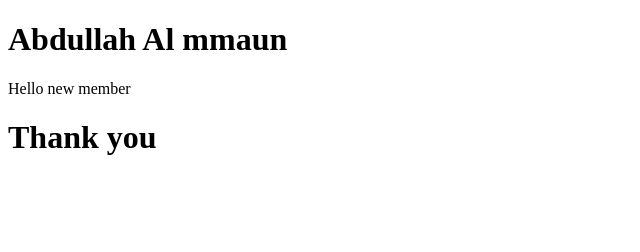
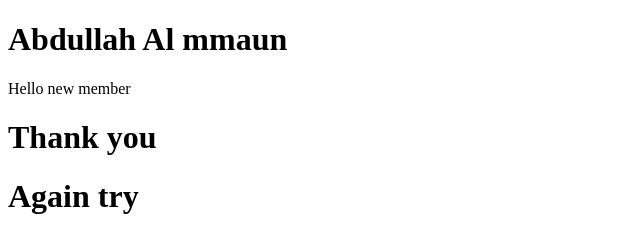
Before and after one commit to Mamun123123123/Project_Demo, a plain HTML site: page index.html in a window 1280 px wide. Shown: the whole page, without its empty margins (0-640 px from the left). Drawn offline with Linux system fonts and the light colour scheme.

Commit message:
check merge

```diff
--- a/index.html
+++ b/index.html
@@ -9,5 +9,6 @@
     <h1>Abdullah Al mmaun</h1>
     <p>Hello new member</p>
     <h1>Thank you </h1>
+    <h1>Again try</h1>
 </body>
 </html>
```
